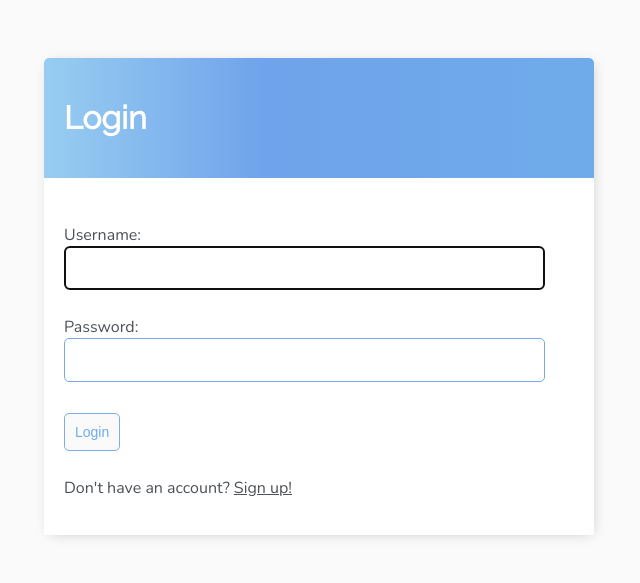
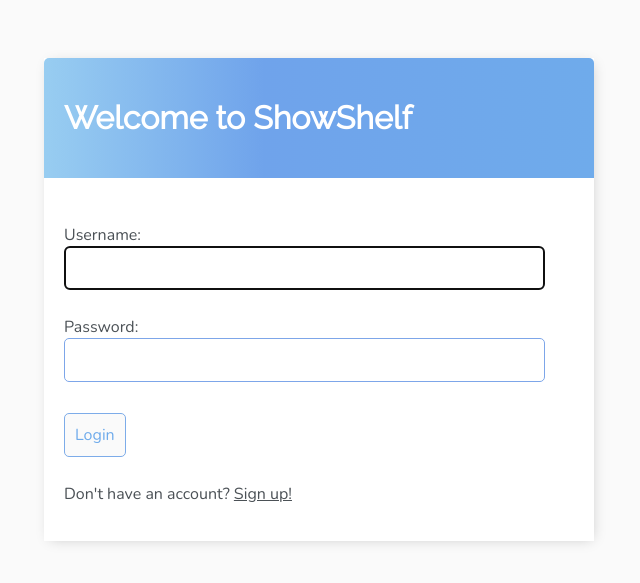
Before and after one commit to ashwu11/watchlist, a Django app: page /login/ in a window 1280 px wide. Shown: the top 583 px of the page, without its empty margins (321-961 px from the left). Run offline with Django 4.2, Linux system fonts and the light colour scheme.

Commit message:
add images, adjust styling

```diff
--- a/main/templates/main/login.html
+++ b/main/templates/main/login.html
@@ -2,7 +2,7 @@
 {% block content %}
 
 <div class="header">
-    <h1>Login</h1>
+    <h1>Welcome to ShowShelf</h1>
 </div>
 
 <div class="body">
--- a/main/templates/main/main.html
+++ b/main/templates/main/main.html
@@ -128,7 +128,8 @@
             border-radius: 5px;
             text-decoration: none;
             padding: 10px;
-            font-size: 14px;
+            font-family: 'Nunito', sans-serif;
+            font-size: 16px;
             cursor: pointer;
         }
 
@@ -147,5 +148,11 @@
         {% endblock content %}
     </div>
 
+    <!--
+    <div>
+        <img src="file:///watchlist/images/totoro-sleeping.png" alt="image">
+    </div>
+    -->
+
 </body>
 </html>
```
Also changed, not shown: db.sqlite3, watchlist/images/IMG_3571.jpg (added), watchlist/images/mini-leaf.png (added), watchlist/images/summoning-circle.png (added), watchlist/images/totoro-sleeping.png (added), watchlist/images/totoros-stroll.png (added).
